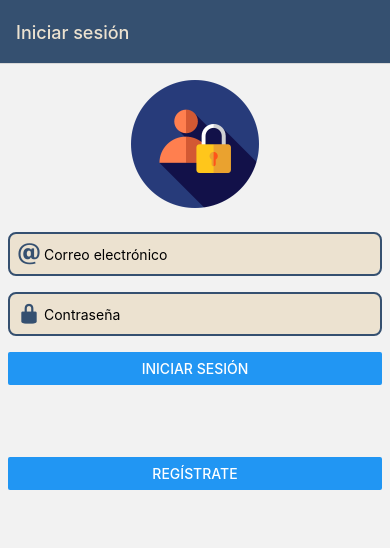
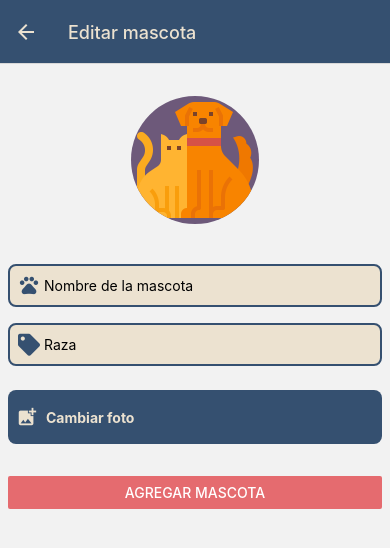
Before and after one commit to zavaletamx/desarrollo-movil-multiplataforma, a React Native app: screen /edita_mascota in a window 390 px wide. Shown: the top 548 px of the page. Built offline with nearby package versions, Linux system fonts and the light colour scheme; no server answers.

Commit message:
Consulta con where en firestore

```diff
--- a/App.js
+++ b/App.js
@@ -11,6 +11,7 @@ import BtnAgregarMascota from './src/components/BtnAgregarMascota';
 
 import BtnCerrarSesion from './src/components/BtnCerrarSesion';
 import AgregaMascotaSc from './src/screens/private/AgregaMascotaSc';
+import EditaMascotaSc from './src/screens/private/EditaMascotaSc';
 
 const Stack = createNativeStackNavigator();
 
@@ -72,6 +73,15 @@ export default function App() {
 						animation: 'slide_from_bottom',
 					}}
 				/>
+
+				<Stack.Screen
+					name='edita_mascota'
+					component={EditaMascotaSc}
+					options={{
+						title: 'Editar mascota',
+						animation: 'slide_from_right',
+					}}
+				/>
 			</Stack.Navigator>
 		</NavigationContainer>
 	);
--- a/src/components/MascotaItem.js
+++ b/src/components/MascotaItem.js
@@ -1,30 +1,98 @@
 import React from 'react';
-import { Text, View, ImageBackground } from 'react-native';
+import {
+	Text,
+	TouchableOpacity,
+	View,
+	ImageBackground,
+} from 'react-native';
+import colores from '../styles/colores';
+import { AntDesign } from '@expo/vector-icons';
+
+import { useNavigation } from '@react-navigation/native';
 
 /*
 Componente para documento de la colección mascotas
 */
-const MascotaItem = (props) => (
-	<View style={{ flex: 1, flexDirection: 'row' }}>
+const MascotaItem = (props) => {
+	const navigation = useNavigation();
+
+	return (
+		<View
+			style={{
+				flex: 1,
+				flexDirection: 'row',
+				alignItems: 'center',
+				width: null,
+				backgroundColor: colores.tumbleweed,
+				margin: 8,
+				padding: 8,
+				borderRadius: 16,
+			}}>
 			<ImageBackground
-			source={require('./../../assets/images/logo.png')}
+				source={{ uri: props.mascota.foto }}
 				style={{
-				width: 128,
-				height: 128,
-				resizeMode: 'contain',
-				marginVertical: 32,
+					width: 64,
+					height: 64,
+					marginVertical: 8,
 					alignSelf: 'center',
-				borderRadius: 64,
+					resizeMode: 'center',
+					borderRadius: 32,
 					overflow: 'hidden',
 					backgroundColor: colores.chineseViolet,
 				}}
 			/>
 
 			<View style={{ flex: 1 }}>
-			<Text>Nombre mascota</Text>
-			<Text>Raza mascota</Text>
+				<Text
+					style={{
+						color: colores.inactiveTab,
+						fontSize: 20,
+						marginStart: 8,
+						marginBottom: 4,
+						fontWeight: 'bold',
+					}}>
+					{props.mascota.nombre}
+				</Text>
+				<Text style={{ marginStart: 8 }}>
+					{props.mascota.raza}
+				</Text>
+			</View>
+
+			<View style={{ flexDirection: 'row' }}>
+				{/* Boton para editar */}
+				<TouchableOpacity
+					onPress={() =>
+						navigation.navigate('edita_mascota')
+					}
+					style={{
+						padding: 8,
+						backgroundColor: colores.yinMnBlue,
+						borderRadius: 8,
+						marginEnd: 8,
+					}}>
+					<AntDesign
+						name='edit'
+						size={22}
+						color={'#fff'}
+					/>
+				</TouchableOpacity>
+
+				{/* Boton para eliminar */}
+				<TouchableOpacity
+					style={{
+						padding: 8,
+						backgroundColor: colores.candyPink,
+						borderRadius: 8,
+					}}>
+					<AntDesign
+						name='delete'
+						size={22}
+						color={'#FFF'}
+					/>
+				</TouchableOpacity>
 			</View>
 		</View>
 	);
+};
 
 export default MascotaItem;
--- /dev/null
+++ b/src/screens/private/EditaMascotaSc.js
@@ -0,0 +1,151 @@
+import React from 'react';
+import {
+	Button,
+	ImageBackground,
+	Text,
+	TextInput,
+	TouchableOpacity,
+	ScrollView,
+	View,
+} from 'react-native';
+
+// Vinculamos el objeto de navegación actual
+// a este screen
+import { useNavigation } from '@react-navigation/native';
+
+import colores from '../../styles/colores';
+import estilos from '../../styles/estilos';
+
+import {
+	FontAwesome5,
+	MaterialIcons,
+} from '@expo/vector-icons';
+
+const EditaMascotaSc = (props) => {
+	//Creamos una constante de navegación
+	const navigation = useNavigation();
+
+	const [mascota, setMascota] = React.useState({
+		nombreMascota: null,
+		raza: null,
+		foto: null,
+	});
+
+	return (
+		<>
+			<ScrollView>
+				<ImageBackground
+					source={require('../../../assets/images/logo.png')}
+					style={{
+						width: 128,
+						height: 128,
+						resizeMode: 'contain',
+						marginVertical: 32,
+						alignSelf: 'center',
+						borderRadius: 64,
+						overflow: 'hidden',
+						backgroundColor:
+							colores.chineseViolet,
+					}}
+				/>
+
+				<View
+					style={estilos.textInputIconContainer1}>
+					<MaterialIcons
+						name='pets'
+						size={22}
+						color={colores.yinMnBlue}
+					/>
+					<TextInput
+						style={{
+							...estilos.textInputIcon,
+							...estilos.textInputIconLine,
+						}}
+						placeholder='Nombre de la mascota'
+						keyboardType='default'
+						autoCapitalize='words'
+						autoCorrect={true}
+						value={mascota.nombreMascota}
+						onChangeText={(e) =>
+							setMascota({
+								...mascota,
+								['nombreMascota']: e,
+							})
+						}
+					/>
+				</View>
+
+				<View
+					style={estilos.textInputIconContainer1}>
+					<FontAwesome5
+						name='tag'
+						size={22}
+						color={colores.yinMnBlue}
+					/>
+					<TextInput
+						style={{
+							...estilos.textInputIcon,
+							...estilos.textInputIconLine,
+						}}
+						placeholder='Raza'
+						keyboardType='default'
+						autoCapitalize='words'
+						autoCorrect={true}
+						value={mascota.nombreMascota}
+						onChangeText={(e) =>
+							setMascota({
+								...mascota,
+								['nombreMascota']: e,
+							})
+						}
+					/>
+				</View>
+
+				<TouchableOpacity
+					style={{
+						width: null,
+						marginVertical: 16,
+						paddingVertical: 16,
+						paddingHorizontal: 8,
+						marginHorizontal: 8,
+						backgroundColor: colores.yinMnBlue,
+						borderRadius: 8,
+					}}>
+					<View
+						style={{
+							flex: 1,
+							flexDirection: 'row',
+							alignItems: 'center',
+						}}>
+						<MaterialIcons
+							name='add-photo-alternate'
+							color={colores.bone}
+							size={22}
+						/>
+						<Text
+							style={{
+								color: colores.bone,
+								marginStart: 8,
+								fontWeight: 'bold',
+							}}>
+							Cambiar foto
+						</Text>
+					</View>
+				</TouchableOpacity>
+
+				<View
+					style={{
+						marginHorizontal: 8,
+						marginVertical: 16,
+					}}>
+					<Button
+						title='Agregar mascota'
+						color={colores.candyPink}
+					/>
+				</View>
+			</ScrollView>
+		</>
+	);
+};
+
+export default EditaMascotaSc;
--- a/src/screens/private/ListaMascotasSc.js
+++ b/src/screens/private/ListaMascotasSc.js
@@ -1,15 +1,92 @@
 import React from 'react';
-import { Button, Text, View } from 'react-native';
+import {
+	FlatList,
+	RefreshControl,
+	View,
+} from 'react-native';
+
+import firebase from '../../backend/firebase';
+import MascotaItem from '../../components/MascotaItem';
+import colores from '../../styles/colores';
 
 const ListaMascotasSc = (props) => {
+	// State para guardar el arreglo de mascotas
+	const [mascotas, setMascotas] = React.useState([]);
+
+	// Controlamos la visibilidad del loader
+	const [refresh, setRefresh] = React.useState(false);
+
+	// Efecto para consultar la colección mascotas en cuanto se inicialice
+	// este Screen
+	React.useEffect(() => {
+		cargaMascotas();
+	}, []);
+
+	// Función que realiza la consulta de mascotas y el resultado lo almacena
+	// en el state mascotas
+	const cargaMascotas = async () => {
+		// Mostramos el ActivityIndicator
+		setRefresh(true);
+		//Limpiamos el arreglo de mascotas
+		const arrMascotas = [];
+
+		/*
+        Consultamos por todos los documentos de la colección mascotas que
+        coincidan con el id de usuario de firebase que inició sesión, es decir,
+        solo mostramos  sus mascotas
+        */
+		const query = await firebase.database
+			.collection('mascotas')
+			.where(
+				'fauid',
+				'==',
+				firebase.auth.currentUser.uid
+			)
+			.get();
+
+		// Por cada documento en la consulta, creamos un objetos y
+		// lo agregamos al arreglo
+		query.docs.forEach((mascota) => {
+			arrMascotas.push({
+				id: mascota.id,
+				...mascota.data(),
+			});
+		});
+
+		// Actualizamos el state
+		setMascotas(arrMascotas);
+
+		setRefresh(false);
+		console.log(mascotas);
+	};
+
 	return (
-		<View
-			style={{
-				flex: 1,
-				justifyContent: 'center',
-				alignItems: 'center',
-			}}>
-			<Text>ListaMascotasSc.js</Text>
+		<View style={{ flex: 1 }}>
+			<FlatList
+				// Indicamos los eventos y estilo para el evento swipe
+				refreshControl={
+					<RefreshControl
+						//Colores del loader en Android
+						colors={[
+							colores.candyPink,
+							colores.yinMnBlue,
+						]}
+						//Color del loader en iOS
+						tintColor={colores.candyPink}
+						size='large'
+						style={{ marginTop: 32 }}
+						refreshing={refresh}
+						onRefresh={cargaMascotas}
+					/>
+				}
+				// Inidicamos que el contenido del flatlist vendrá
+				// del arreglo de mascotas
+				data={mascotas}
+				// Indicamos el estilo por cada elemento
+				renderItem={(item) => (
+					<MascotaItem mascota={item.item} />
+				)}
+			/>
 		</View>
 	);
 };
```
Lines whose indentation alone changed are shown as unchanged.
